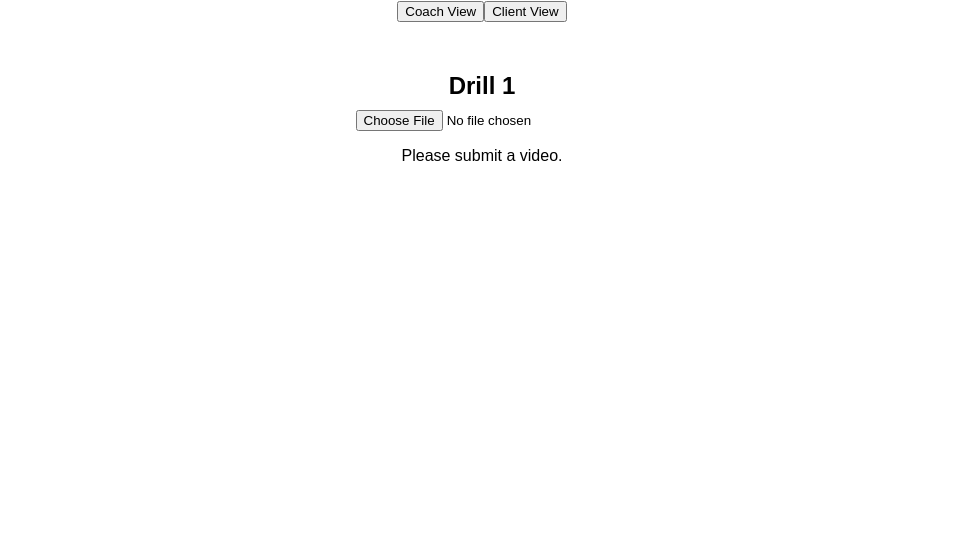
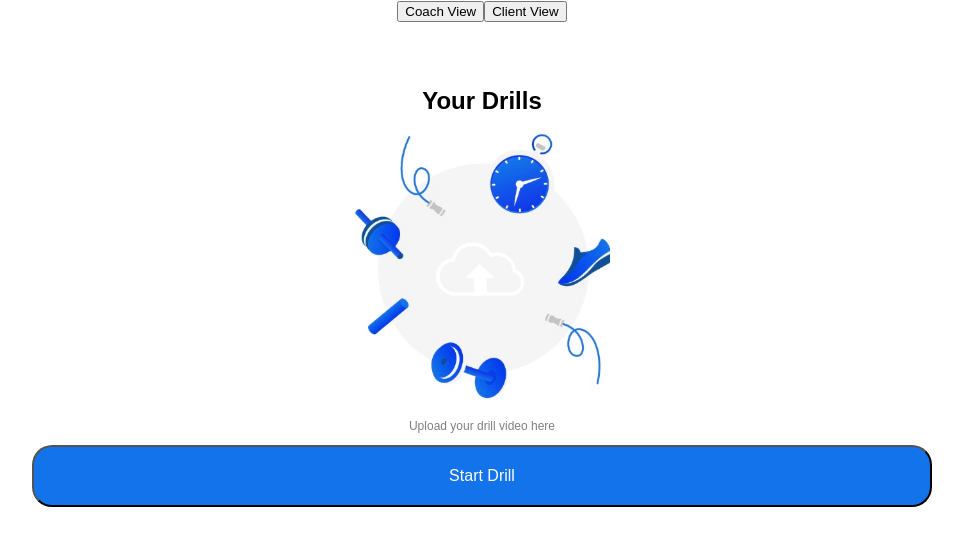
Before and after one commit to dhclarke99/baseball-data-sync, a React (Create React App) app: page / in a window 1280 px wide. Both pictures are taken after a click on the button "Client View". Shown: the top 546 px of the page, without its empty margins (158-1121 px from the left). Built offline with nearby package versions, Linux system fonts and the light colour scheme.

Commit message:
updated video uplaod styles

```diff
--- a/src/ClientView.js
+++ b/src/ClientView.js
@@ -64,15 +64,30 @@ export default function ClientView({ clientVideo, setClientVideo, annotations })
 
   return (
     <div className="client-view-container">
-      <h2>Drill 1</h2>
+      <h2>Your Drills</h2>
 
       {/* Video Submission */}
-      {!clientVideo && (
-        <div className="video-submission">
-          <input type="file" accept="video/*" onChange={handleVideoSubmit} />
-          <p>Please submit a video.</p>
-        </div>
-      )}
+{!clientVideo && (
+  <div className="video-submission">
+    <img className="upload-video-logo" src="./Images/upload_drill_logo.jpg" alt="na" />
+    <p>Upload your drill video here</p>
+    {/* Hidden file input */}
+    <input
+      id="video-upload-input"
+      type="file"
+      accept="video/*"
+      onChange={handleVideoSubmit}
+      style={{ display: 'none' }}
+    />
+    <button
+      className="upload-video-btn"
+      onClick={() => document.getElementById('video-upload-input').click()}
+    >
+      Start Drill
+    </button>
+  </div>
+)}
+
 
       {/* Video Display */}
       {clientVideo && (
@@ -147,7 +162,7 @@ export default function ClientView({ clientVideo, setClientVideo, annotations })
         .client-view-container {
           max-width: 900px;
           margin: 0 auto;
-          padding: 10px;
+          padding: 25px;
           font-family: Arial, sans-serif;
         }
         h2 {
@@ -155,6 +170,22 @@ export default function ClientView({ clientVideo, setClientVideo, annotations })
           font-size: 1.5rem;
           margin-bottom: 10px;
         }
+          .upload-video-logo {
+          max-width: 20vw;
+
+          }
+          .upload-video-logo, p {
+          font-size: 12px;
+          color: grey;
+          }
+          .upload-video-btn {
+          padding: 20px;
+          width: 100%;
+          background: #1273EB;
+          color: white;
+          border-radius: 20px;
+          font-size: 16px;
+          }
         .video-submission {
           text-align: center;
           margin-bottom: 20px;
```
Also changed, not shown: public/Images/upload_drill_logo.jpg (added).
